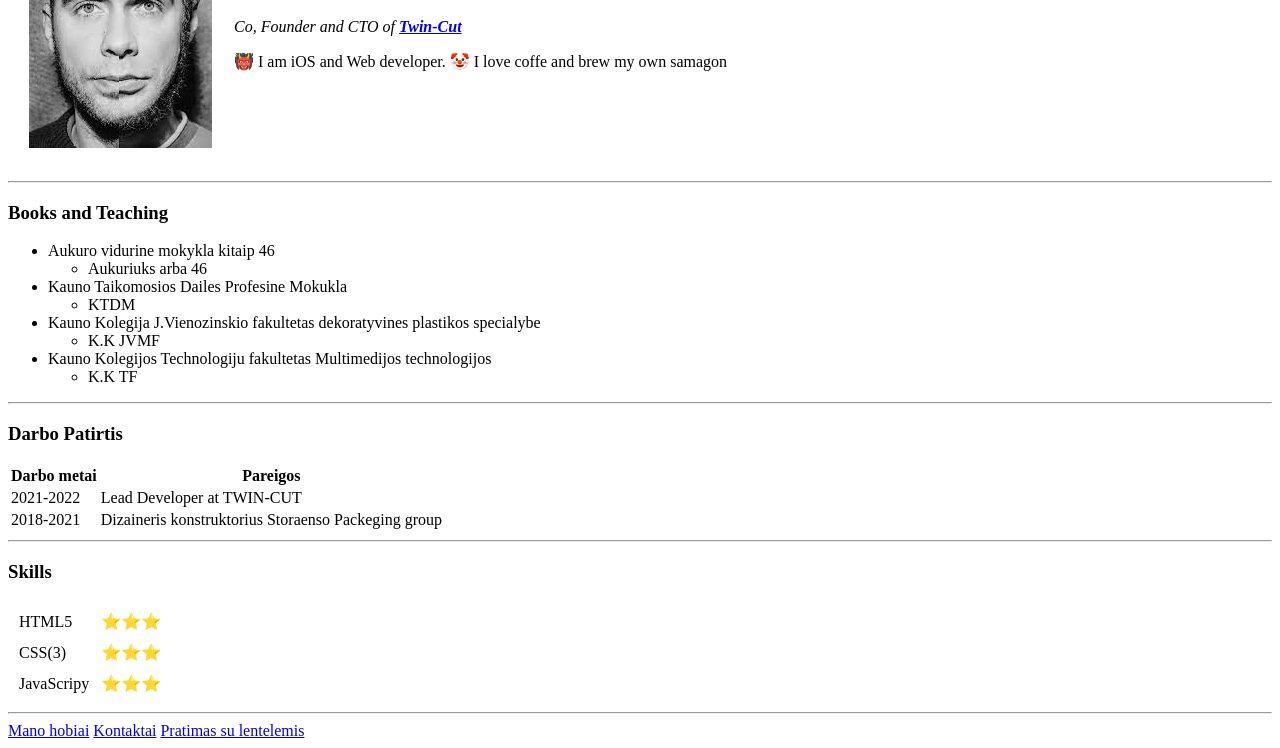
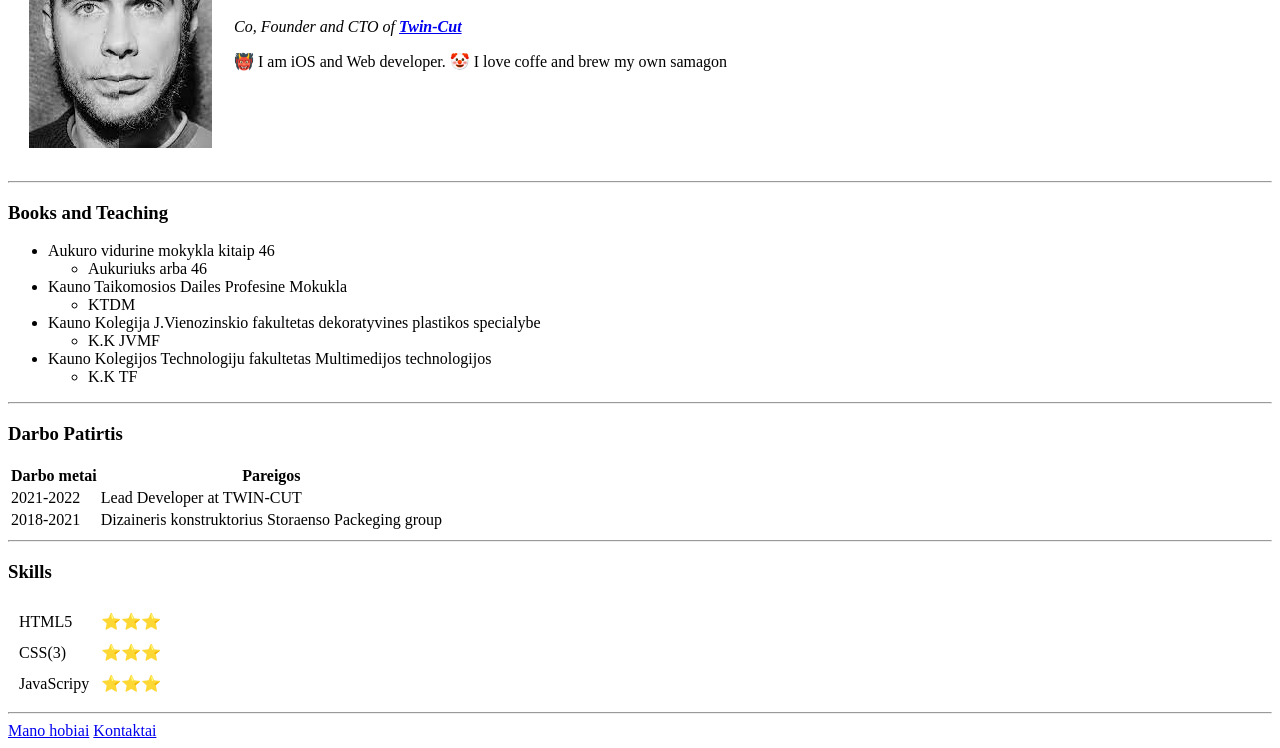
Before and after one commit to Algirds/cv, a plain HTML site: page index.html in a window 1280 px wide. Shown: the part 156-904 px from the top of the page. Drawn offline with Linux system fonts and the light colour scheme.

Commit message:
istrintas linkas i lenteliu pratima

```diff
--- a/index.html
+++ b/index.html
@@ -92,7 +92,6 @@
   <hr>
   <a href="hobiai.html">Mano hobiai</a>
   <a href="Kontaktai.html">Kontaktai</a>
-  <a href="TablePratimai.html">Pratimas su lentelemis</a>
 
 
 
```
